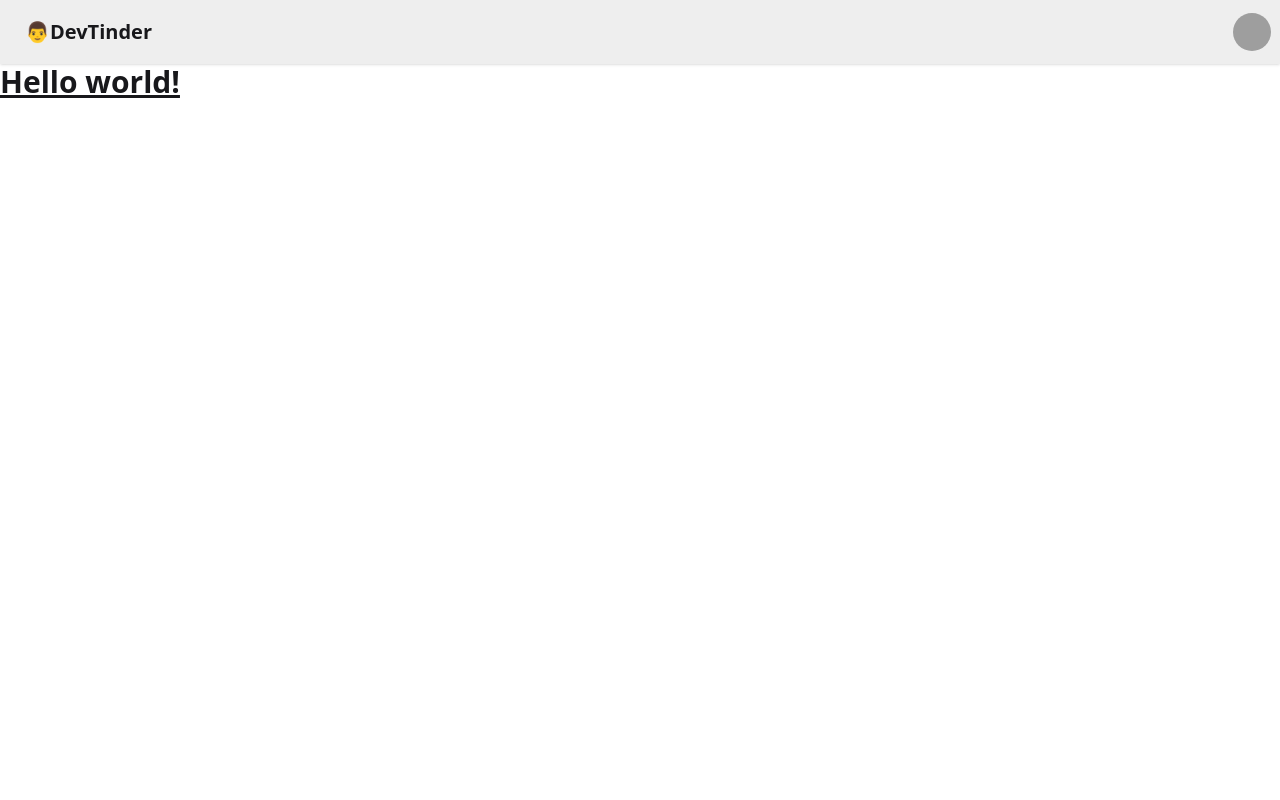
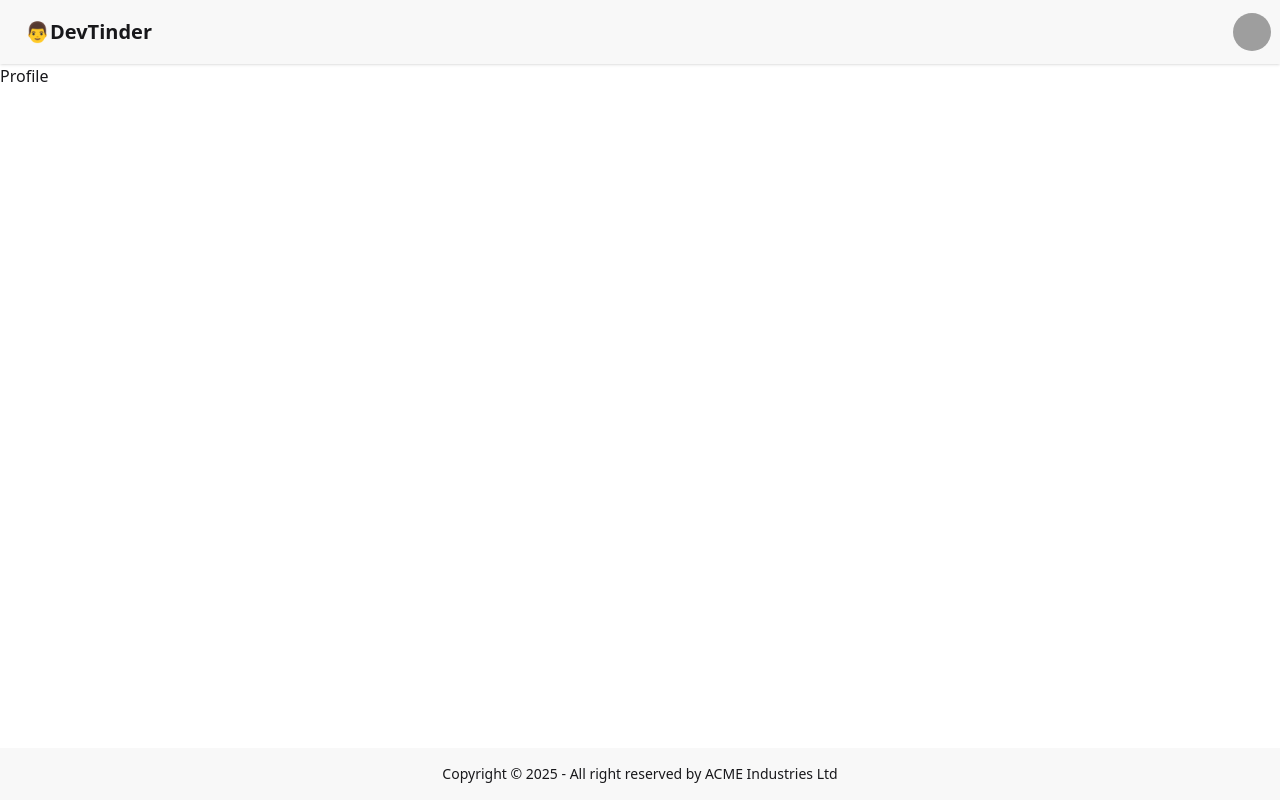
Before and after one commit to infoofajit/devtinder-ui, a React (Vite) app: page /profile in a window 1280 px wide. Built offline with nearby package versions, Linux system fonts and the light colour scheme; grey boxes are pictures that could not be loaded.

Commit message:
Initial app structure, and routing

```diff
--- a/package.json
+++ b/package.json
@@ -13,6 +13,7 @@
     "@tailwindcss/vite": "^4.1.11",
     "react": "^19.1.0",
     "react-dom": "^19.1.0",
+    "react-router": "^7.6.3",
     "tailwindcss": "^4.1.11"
   },
   "devDependencies": {
--- a/src/App.jsx
+++ b/src/App.jsx
@@ -1,38 +1,19 @@
+import { BrowserRouter, Route, Routes } from "react-router"
+import Body from "./Body"
+import Login from "./Login"
+import Profile from "./Profile"
+
 function App() {
   return (
     <>
-      <div className="navbar bg-base-300 shadow-sm">
-        <div className="flex-1">
-          <a className="btn btn-ghost text-xl">👨DevTinder</a>
-        </div>
-        <div className="flex gap-2">
-          {/* <input type="text" placeholder="Search" className="input input-bordered w-24 md:w-auto" /> */}
-          <div className="dropdown dropdown-end">
-            <div tabIndex={0} role="button" className="btn btn-ghost btn-circle avatar">
-              <div className="w-10 rounded-full">
-                <img
-                  alt="Tailwind CSS Navbar component"
-                  src="https://img.daisyui.com/images/stock/photo-1534528741775-53994a69daeb.webp" />
-              </div>
-            </div>
-            <ul
-              tabIndex={0}
-              className="menu menu-sm dropdown-content bg-base-100 rounded-box z-1 mt-3 w-52 p-2 shadow">
-              <li>
-                <a className="justify-between">
-                  Profile
-                  <span className="badge">New</span>
-                </a>
-              </li>
-              <li><a>Settings</a></li>
-              <li><a>Logout</a></li>
-            </ul>
-          </div>
-        </div>
-      </div>
-      <h1 class="text-3xl font-bold underline">
-        Hello world!
-      </h1>
+      <BrowserRouter >
+        <Routes>
+          <Route path="/" element={<Body />}>
+            <Route path="/login" element={<Login />} />
+            <Route path="/profile" element={<Profile />} />
+          </Route>
+        </Routes>
+      </BrowserRouter>
     </>
   )
 }
--- /dev/null
+++ b/src/Body.jsx
@@ -0,0 +1,15 @@
+import { Outlet } from 'react-router'
+import NavBar from './NavBar'
+import Footer from './Footer'
+
+const Body = () => {
+  return (
+    <div>
+      <NavBar />
+      <Outlet />
+      <Footer />
+    </div>
+  )
+}
+
+export default Body
--- /dev/null
+++ b/src/Footer.jsx
@@ -0,0 +1,13 @@
+import React from 'react'
+
+const Footer = () => {
+  return (
+    <footer className="footer sm:footer-horizontal footer-center bg-base-200 text-base-content p-4 fixed bottom-0">
+      <aside>
+        <p>Copyright © {new Date().getFullYear()} - All right reserved by ACME Industries Ltd</p>
+      </aside>
+    </footer>
+  )
+}
+
+export default Footer
--- /dev/null
+++ b/src/Login.jsx
@@ -0,0 +1,9 @@
+import React from 'react'
+
+const Login = () => {
+  return (
+    <div>Login</div>
+  )
+}
+
+export default Login
--- /dev/null
+++ b/src/NavBar.jsx
@@ -0,0 +1,36 @@
+import React from 'react'
+
+const NavBar = () => {
+  return (
+    <div className="navbar bg-base-200 shadow-sm">
+      <div className="flex-1">
+        <a className="btn btn-ghost text-xl">👨DevTinder</a>
+      </div>
+      <div className="flex gap-2">
+        <div className="dropdown dropdown-end">
+          <div tabIndex={0} role="button" className="btn btn-ghost btn-circle avatar">
+            <div className="w-10 rounded-full">
+              <img
+                alt="Tailwind CSS Navbar component"
+                src="https://img.daisyui.com/images/stock/photo-1534528741775-53994a69daeb.webp" />
+            </div>
+          </div>
+          <ul
+            tabIndex={0}
+            className="menu menu-sm dropdown-content bg-base-100 rounded-box z-1 mt-3 w-52 p-2 shadow">
+            <li>
+              <a className="justify-between">
+                Profile
+                <span className="badge">New</span>
+              </a>
+            </li>
+            <li><a>Settings</a></li>
+            <li><a>Logout</a></li>
+          </ul>
+        </div>
+      </div>
+    </div>
+  )
+}
+
+export default NavBar
--- /dev/null
+++ b/src/Profile.jsx
@@ -0,0 +1,9 @@
+import React from 'react'
+
+const Profile = () => {
+  return (
+    <div>Profile</div>
+  )
+}
+
+export default Profile
```
Also changed, not shown: 2 other files (tests, documents, lock files or other folders).
